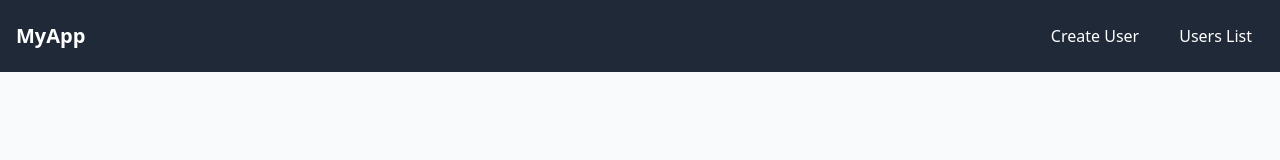
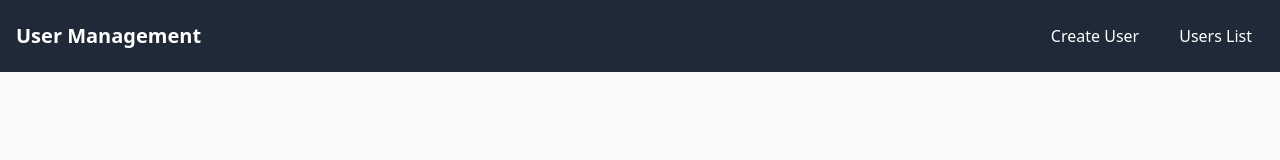
Before and after one commit to Yashverma1814/user_mangement_frontend, a Next.js app: page / in a window 1280 px wide. Shown: the top 160 px of the page. Built offline with nearby package versions, Linux system fonts and the light colour scheme.

Commit message:
name updated

```diff
--- a/src/components/Navbar.jsx
+++ b/src/components/Navbar.jsx
@@ -8,7 +8,7 @@ const Navbar = () => {
     <nav className="bg-gray-800 p-4 shadow-md">
       <div className="container mx-auto flex justify-between items-center">
         <div className="text-white font-bold text-xl">
-          <Link href="/">MyApp</Link>
+          <Link href="/">User Management</Link>
         </div>
         <div className="hidden md:flex space-x-4">
           <Link href="/createuser">
```
